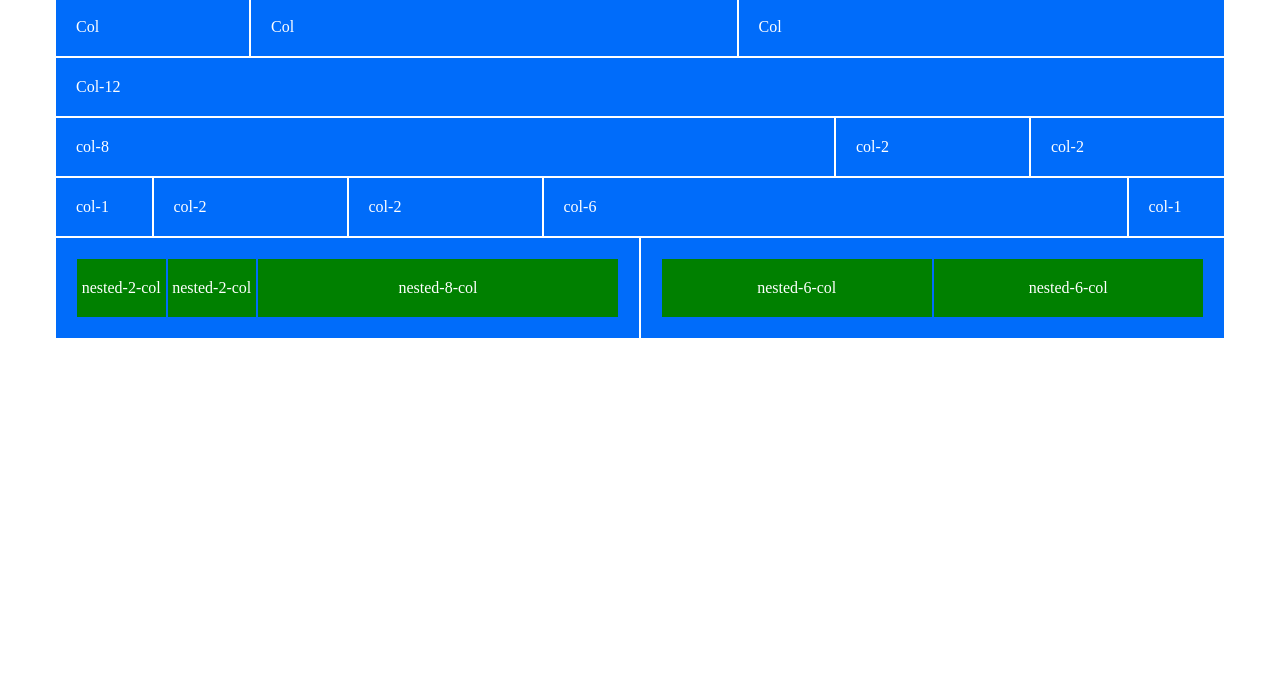
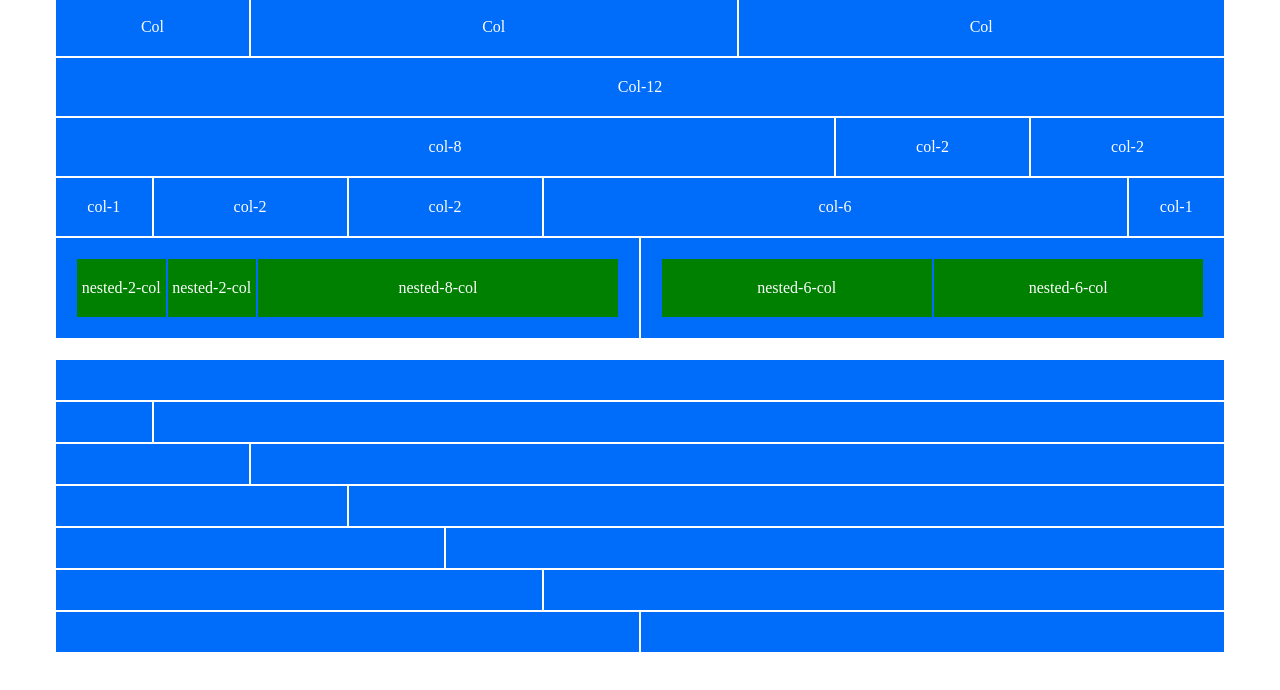
Before and after one commit to MattiaPaiano91/html-css-12bool, a plain HTML site: page index.html in a window 1280 px wide. Shown: the part 90-780 px from the top of the page. Drawn offline with Linux system fonts and the light colour scheme.

Commit message:
-completata sezione 2

```diff
--- a/css/style.css
+++ b/css/style.css
@@ -7,13 +7,21 @@
     box-sizing: border-box;
 }
 
+.container{
+    margin-bottom: 20px;
+}
+
+.flexbox{
+    display: flex;
+}
+
 .box{
   padding: 20px;
   text-align: center;
   color: white;
   background-color: #006CFA;
   border: 1px solid white;
-  display: flex;
+
 }
 
 .color{
--- a/index.html
+++ b/index.html
@@ -129,14 +129,14 @@
         <div class="row">
 
             <div class="col">
-                <div class="box">
+                <div class="box flexbox">
                     <div class="green-box-2 color">nested-2-col</div>
                     <div class="green-box-2 color">nested-2-col</div>
                     <div class="green-box-8 color">nested-8-col</div>
                 </div>
             </div>
             <div class="col">
-                <div class="box">
+                <div class="box flexbox">
                     <div class="green-box-6 color">nested-6-col</div>
                     <div class="green-box-6 color">nested-6-col</div>
                 </div>
@@ -145,6 +145,76 @@
         </div>
     </section>
 
+    <section class="container">
+
+        <div class="row">
+            <div class="col">
+                <div class="box"></div>
+            </div>
+        </div>
+
+        <div class="row">
+            <div class="col-1">
+                <div class="box"></div>
+            </div>
+
+            <div class="col">
+                <div class="box"></div>
+            </div>
+        </div>
+
+        <div class="row">
+            <div class="col-2">
+                <div class="box"></div>
+            </div>
+
+            <div class="col">
+                <div class="box"></div>
+            </div>
+        </div>
+
+        <div class="row">
+            <div class="col-3">
+                <div class="box"></div>
+            </div>
+
+            <div class="col">
+                <div class="box"></div>
+            </div>
+        </div>
+
+        <div class="row">
+            <div class="col-4">
+                <div class="box"></div>
+            </div>
+
+            <div class="col">
+                <div class="box"></div>
+            </div>
+        </div>
+
+        <div class="row">
+            <div class="col-5">
+                <div class="box"></div>
+            </div>
+
+            <div class="col">
+                <div class="box"></div>
+            </div>
+        </div>
+
+        <div class="row">
+            <div class="col-6">
+                <div class="box"></div>
+            </div>
+
+            <div class="col">
+                <div class="box"></div>
+            </div>
+        </div>
+
+    </section>
+
 
 </body>
 </html>
```
